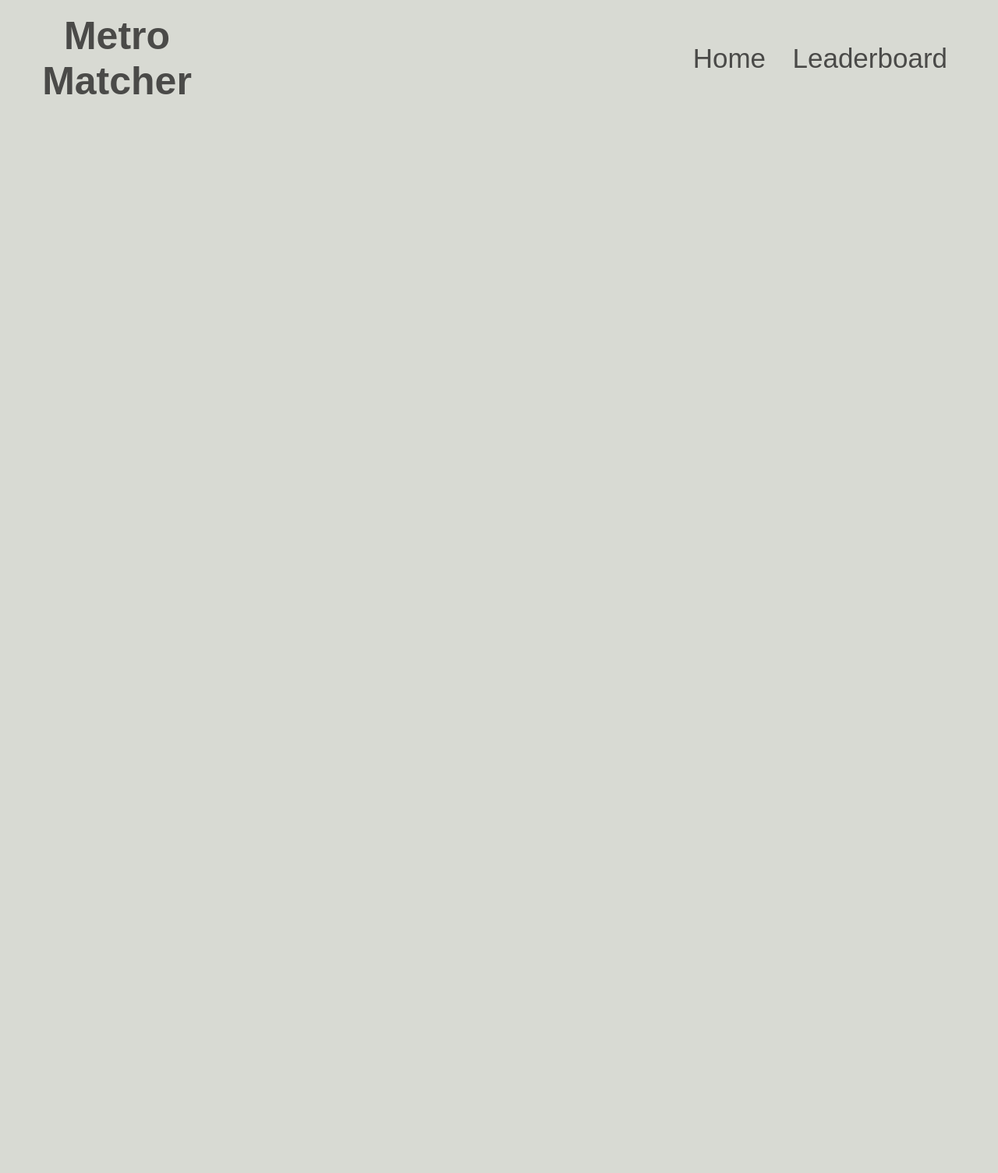
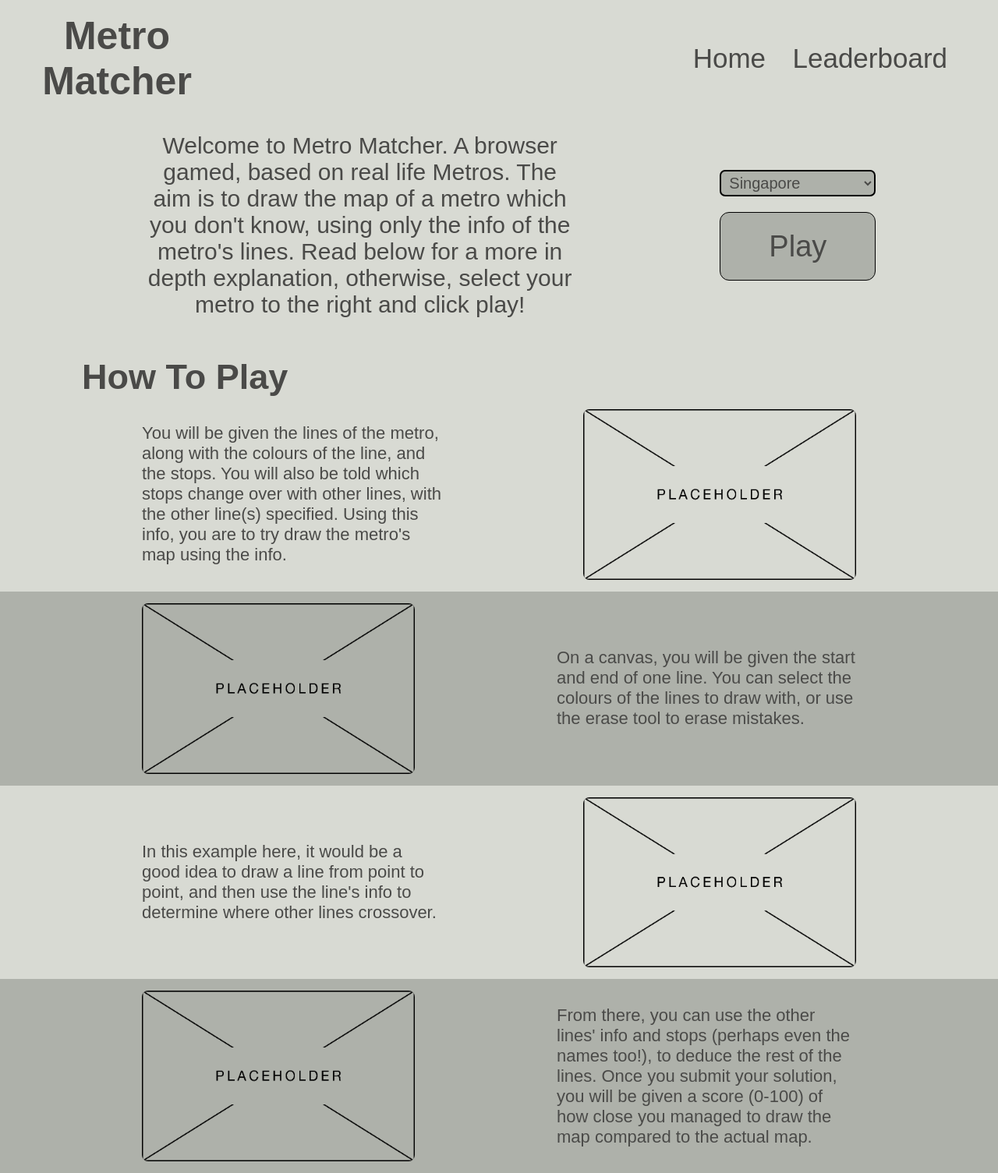
Before and after one commit to br3nd0g/Metro-Matcher, a Flask app: page / in a window 1280 px wide. Shown: the whole page at 78% size. Before the commit the page ends 121 px from the top, so only its background shows below. Run offline with Flask 2, Linux system fonts and the light colour scheme.

Commit message:
big things are coming

```diff
--- a/static/css/style.css
+++ b/static/css/style.css
@@ -55,6 +55,8 @@ header>h1{
 
 #links>a:hover{
     transform: rotate(4.25deg) scale(1.2);
+    border-top: 1px solid var(--highlightclr);
+    border-bottom: 1px solid var(--highlightclr)
 }
 
 #primaryContent, #howToPlay{
@@ -63,6 +65,91 @@ header>h1{
 
 /*home page css*/
 
+#primaryContent{
+    width: 100%;
+    display: flex;
+    align-items: center;
+    justify-content: space-evenly;
+    margin: 20px 0 50px 0;
+}
+
+#primaryContent>p{
+    width: 550px;
+    padding: 0 30px;
+    font-size: 30px;
+    text-align: center;
+}
+
+#playStart{
+    width: 200px;
+    display: flex;
+    flex-direction: column;
+    align-items: center;
+    justify-content: center;
+}
+
+#playStart>select{
+    width: 100%;
+    color: var(--textclr);
+    background-color: var(--backgroundclr2);
+    border-radius: 7px;
+    border: 2px solid black;
+    font-size: 20px;
+    padding: 3px 6px;
+    margin-bottom: 20px;
+}
+
+#playStart>input{
+    width: 100%;
+    aspect-ratio: 9/4;
+    font-size: 38px;
+    color: var(--textclr);
+    border-radius: 12px;
+    border: 1px solid black;
+    background-color: var(--backgroundclr2);
+}
+
+#playStart>select *{
+    border: 1px solid black;
+    color: var(--textclr);
+    font-size: 20px;
+    background-color: var(--backgroundclr2);
+}
+
+#howToPlay>div{
+    display: flex;
+    align-items: center;
+    justify-content: space-evenly;
+    padding: 15px 0;
+}
+
+#howToPlay>h1{
+    margin-left: 105px;
+    font-size: 45px;
+}
+
+.evenHowTo{
+    flex-direction: row-reverse;
+    background-color: var(--backgroundclr2);
+}
+
+#howToPlay>div>p{
+    width: 30%;
+    font-size: 22px;
+}
+
+#howToPlay>div>img{
+    width: 350px;
+    aspect-ratio: 16 / 10;
+    transition: 0.2s;
+    border-radius: 8px;
+}
+
+#howToPlay>div>img:hover{
+    transform: scale(1.2);
+    box-shadow: 0 0 12px var(--highlightclr);
+    border-radius: 12px;
+}
 /*game page css*/
 
 /*leaderboard page css*/
--- a/templates/index.html
+++ b/templates/index.html
@@ -19,14 +19,36 @@
         </header>
 
         <div id="primaryContent">
-            <p></p>
-            <div id="playStart">
-                <!-- dropdown and play button -->
-            </div>
+            <p>Welcome to Metro Matcher. A browser gamed, based on real life Metros. The aim is to draw the map of a metro which you don't know, using only the info of the metro's lines. Read below for a more in depth explanation, otherwise, select your metro to the right and click play!</p>
+
+            <form method="post" id="playStart">
+                <select name="metro" id="metroSelect">
+                    <option value="singapore">Singapore</option>
+                    <option value="newYork">New York</option>
+                    <option value="london">London</option>
+                </select>
+                <input type="submit" class="formButton" value="Play"/>
+            </form>
         </div>
 
         <div id="howToPlay">
-            <!-- explain how to play sectiom kake look like wireframe lollll-->
+            <h1>How To Play</h1>
+            <div>
+                <p>You will be given the lines of the metro, along with the colours of the line, and the stops. You will also be told which stops change over with other lines, with the other line(s) specified. Using this info, you are to try draw the metro's map using the info.</p>
+                <img src="../static/images/feddy.png">
+            </div>
+            <div class="evenHowTo">
+                <p>On a canvas, you will be given the start and end of one line. You can select the colours of the lines to draw with, or use the erase tool to erase mistakes.</p>
+                <img src="../static/images/feddy.png">
+            </div>
+            <div>
+                <p>In this example here, it would be a good idea to draw a line from point to point, and then use the line's info to determine where other lines crossover.</p>
+                <img src="../static/images/feddy.png">
+            </div>
+            <div class="evenHowTo">
+                <p>From there, you can use the other lines' info and stops (perhaps even the names too!), to deduce the rest of the lines. Once you submit your solution, you will be given a score (0-100) of how close you managed to draw the map compared to the actual map.</p>
+                <img src="../static/images/feddy.png">
+            </div>
         </div>
 
 
```
Also changed, not shown: static/images/feddy.png (added).
